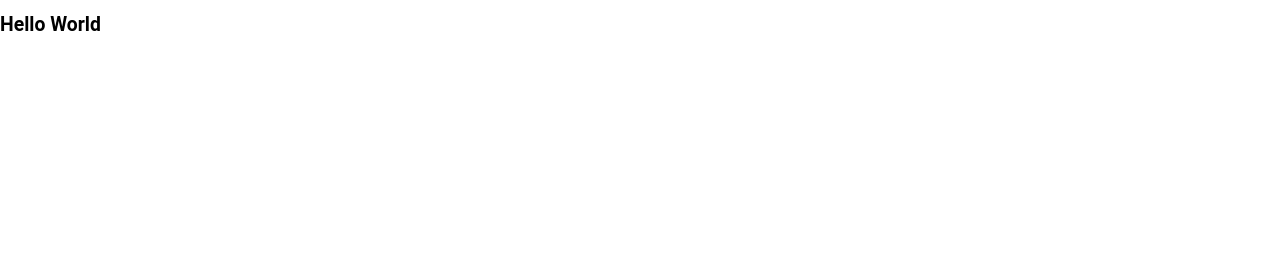
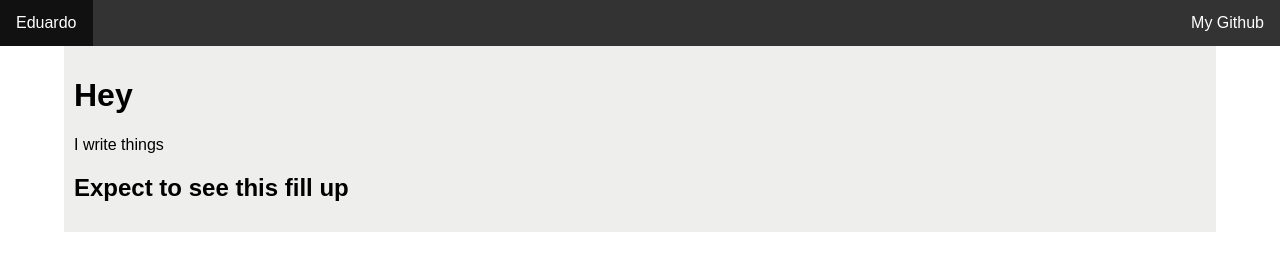
Before and after one commit to edrsp/edrsp.github.io, a plain HTML site: page index.html in a window 1280 px wide. Drawn offline with Linux system fonts and the light colour scheme.

Commit message:
new style

```diff
--- a/index.html
+++ b/index.html
@@ -10,8 +10,23 @@
 	<link rel='stylesheet' href='./styles.css'>
 </head>
 <body>
-	<h1>Hello World</h1>
 
+	<nav>
+		<ul>
+			<li><a href='#' class='my-name active'>Eduardo</a></li>
+			<li class='right'><a href='https://github.com/edrsp'>My Github</a></li>
+		</ul>
+	</nav>
+
+	<main>
+		<h1>Hey</h1>
+
+		<p>I write things</p>
+
+		<h2>Expect to see this fill up</h2>
+	</main>
+
+	<!-- page logic is here -->
 	<script src='./main.js'></script>
 </body>
 </html>
--- a/styles.css
+++ b/styles.css
@@ -1,10 +1,49 @@
 * {
 	box-sizing: border-box;
-	font-family: Roboto;
-	font-size: 1.1rem;
 }
 
 body {
 	margin: 0;
 	margin-top: 0;
+	font-family: sans-serif;
+	background-color: #ffffff;
 }
+
+nav ul {
+	list-style-type: none;
+	margin: 0;
+	padding: 0;
+	overflow: hidden;
+	background-color: #333;
+}
+
+nav ul li {
+	float: left;
+}
+
+nav ul li a {
+	display: block;
+	color: white;
+	text-align: center;
+	padding: 14px 16px;
+	text-decoration: none;
+}
+
+nav ul li a:hover {
+	background-color: #111;
+}
+
+main {
+	background-color: #eeeeec;
+	width: 90%;
+	margin: auto;
+	padding: 10px 10px 10px 10px;
+}
+
+.right {
+	float: right;
+}
+
+.active {
+	background-color: #5f87d7;
+}
```
Also changed, not shown: favicon.ico (added), imgs/img_navsprites.gif (added).
